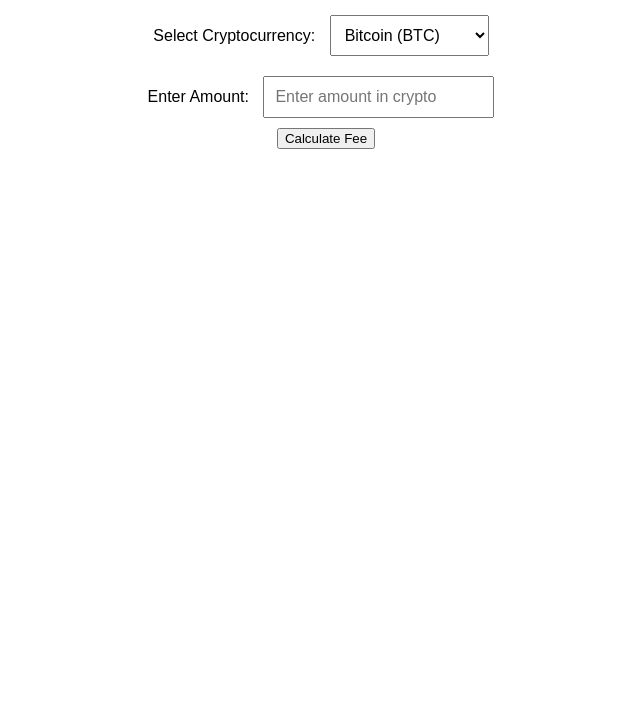
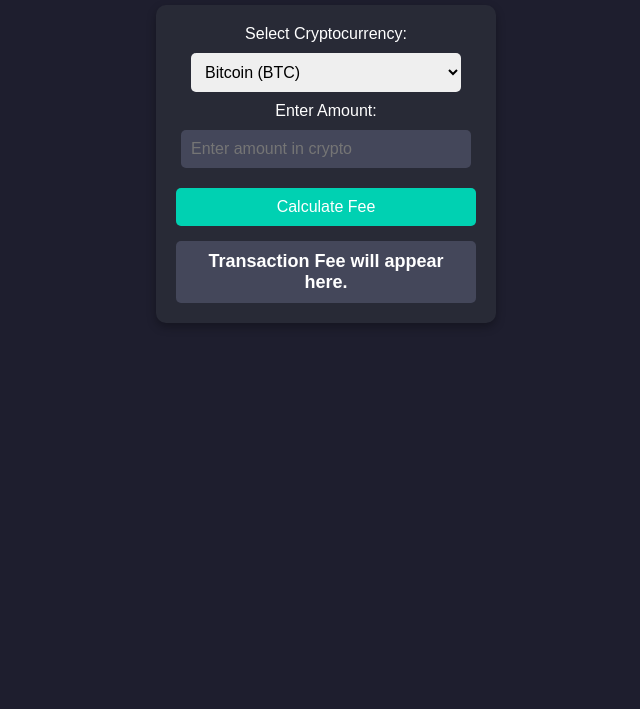
Before and after one commit to btcethfee/Crypto-Fee-Calculator, a plain HTML site: page index.html in a window 1280 px wide. Shown: the part 91-800 px from the top of the page, without its empty margins (314-954 px from the left). Drawn offline with Linux system fonts and the light colour scheme.

Commit message:
index.html

```diff
--- a/index.html
+++ b/index.html
@@ -5,24 +5,90 @@
     <meta name="viewport" content="width=device-width, initial-scale=1.0">
     <title>Crypto Fee Calculator</title>
     <style>
-        body { font-family: Arial, sans-serif; text-align: center; padding: 20px; }
-        select, input { margin: 10px; padding: 10px; font-size: 16px; }
-        .result { margin-top: 20px; font-size: 18px; font-weight: bold; }
+        /* General page styling */
+        body {
+            font-family: Arial, sans-serif;
+            background-color: #1e1e2e;
+            color: #ffffff;
+            text-align: center;
+            padding: 20px;
+        }
+
+        h2 {
+            color: #00d1b2;
+        }
+
+        /* Main container */
+        .container {
+            background: #282a36;
+            padding: 20px;
+            border-radius: 10px;
+            box-shadow: 0 4px 10px rgba(0, 0, 0, 0.3);
+            width: 300px;
+            margin: auto;
+        }
+
+        /* Inputs and dropdown */
+        select, input {
+            width: 90%;
+            padding: 10px;
+            margin: 10px 0;
+            font-size: 16px;
+            border: none;
+            border-radius: 5px;
+        }
+
+        input {
+            background: #44475a;
+            color: white;
+        }
+
+        /* Button Styling */
+        button {
+            background: #00d1b2;
+            color: white;
+            border: none;
+            padding: 10px 15px;
+            font-size: 16px;
+            cursor: pointer;
+            width: 100%;
+            margin-top: 10px;
+            border-radius: 5px;
+            transition: 0.3s;
+        }
+
+        button:hover {
+            background: #00b89c;
+        }
+
+        /* Result Box */
+        .result {
+            margin-top: 15px;
+            font-size: 18px;
+            font-weight: bold;
+            padding: 10px;
+            background: #44475a;
+            border-radius: 5px;
+        }
     </style>
 </head>
 <body>
+
     <h2>Crypto Fee Calculator</h2>
+    <div class="container">
         <label for="crypto">Select Cryptocurrency:</label>
         <select id="crypto">
             <option value="BTC">Bitcoin (BTC)</option>
             <option value="ETH">Ethereum (ETH)</option>
         </select>
-    <br>
+
         <label for="amount">Enter Amount:</label>
         <input type="number" id="amount" placeholder="Enter amount in crypto">
-    <br>
+
         <button onclick="calculateFee()">Calculate Fee</button>
-    <div class="result" id="result"></div>
+
+        <div class="result" id="result">Transaction Fee will appear here.</div>
+    </div>
 
     <script>
         function calculateFee() {
@@ -35,5 +101,6 @@
             document.getElementById("result").innerHTML = `Transaction Fee: ${fee} ${document.getElementById("crypto").value}`;
         }
     </script>
+
 </body>
 </html>
```
Lines whose indentation alone changed are shown as unchanged.
